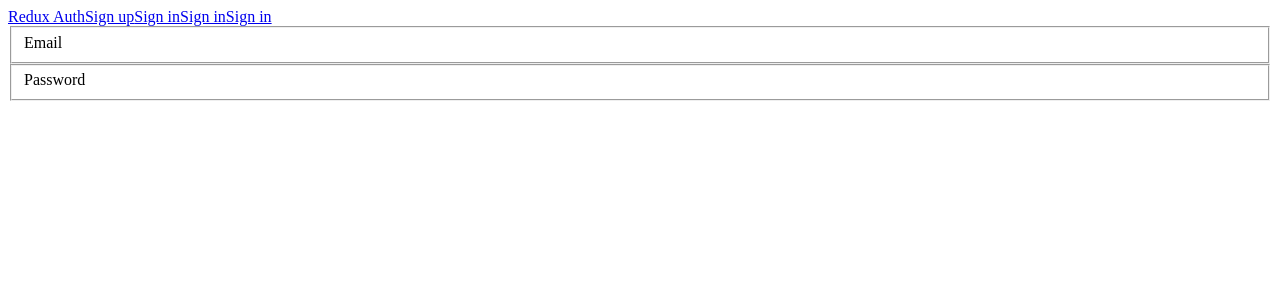
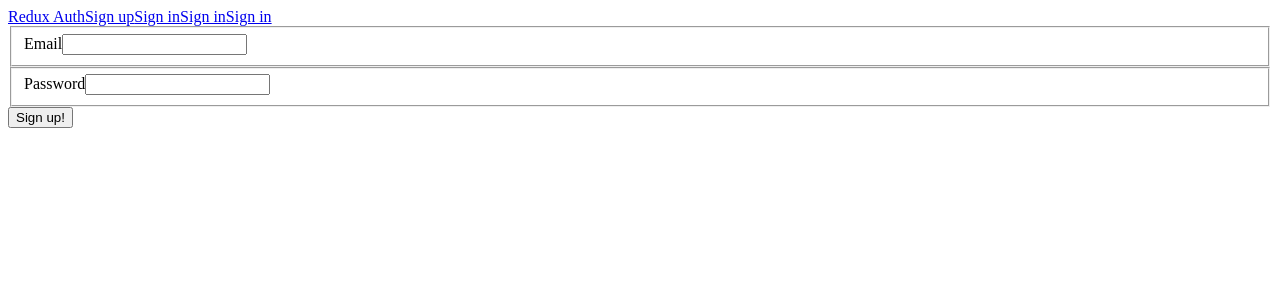
Before and after one commit to Dquez/react-redux-server-auth, a React (Create React App) app in the folder client/: page /signup in a window 1280 px wide. Shown: the top 300 px of the page. Built offline with nearby package versions, Linux system fonts and the light colour scheme.

Commit message:
action creator scaffold

```diff
--- a/client/package.json
+++ b/client/package.json
@@ -6,7 +6,7 @@
     "axios": "^0.18.0",
     "react": "^16.6.3",
     "react-dom": "^16.6.3",
-    "react-redux": "^6.0.0",
+    "react-redux": "^5.1.1",
     "react-router-dom": "^4.3.1",
     "react-scripts": "2.1.1",
     "redux": "^4.0.1",
--- /dev/null
+++ b/client/src/actions/index.js
@@ -0,0 +1,5 @@
+import {AUTH_USER} from './types';
+
+export const signup = ({email, password})=>{
+
+}
--- /dev/null
+++ b/client/src/actions/types.js
@@ -0,0 +1 @@
+export const AUTH_USER = 'AUTH_USER';
--- a/client/src/components/auth/Signup.js
+++ b/client/src/components/auth/Signup.js
@@ -1,16 +1,36 @@
 import React, {Component} from 'react';
+import {reduxForm, Field} from 'redux-form';
 
-export default class Signup extends Component{
+class Signup extends Component{
+    onSubmit = (formProps) =>{
+        console.log(formProps)
+    }
     render(){
+        const {handleSubmit} = this.props;
         return (
-            <form>
+            <form onSubmit={handleSubmit(this.onSubmit)}>
                 <fieldset>
                     <label>Email</label>
+                    <Field
+                        name='email'
+                        type='text'
+                        component='input'
+                        autoComplete='none'
+                    />
                 </fieldset>
                 <fieldset>
                     <label>Password</label>
+                    <Field
+                        name='password'
+                        type='password'
+                        component='input'
+                        autoComplete='none'
+                    />
                 </fieldset>
+                <button>Sign up!</button>
             </form>
         )
     }
 }
+
+export default reduxForm({form: 'signup'})(Signup)
--- a/client/src/index.js
+++ b/client/src/index.js
@@ -2,15 +2,20 @@ import React from 'react';
 import ReactDOM from 'react-dom';
 import { BrowserRouter as Router, Route, Switch} from "react-router-dom";
 import {Provider} from 'react-redux';
-import {createStore} from 'redux';
-
+import {createStore, applyMiddleware} from 'redux';
+import reduxThunk from 'redux-thunk';
 import reducers from './reducers';
 import App from './components/App';
 import Welcome from './components/Welcome';
 import Signup from './components/auth/Signup';
 
+const store = createStore(
+    reducers,
+    {},
+    applyMiddleware(reduxThunk)
+)
 ReactDOM.render(
-    <Provider store={createStore(reducers, {})}>
+    <Provider store={store  }>
         <Router>
             <App>
                 <Route path='/' exact component={Welcome} />
--- a/client/src/reducers/index.js
+++ b/client/src/reducers/index.js
@@ -1,6 +1,10 @@
 import {combineReducers} from 'redux';
+import {reducer as formReducer} from 'redux-form';
 import authReducer from './auth_reducer';
 
+
+
 export default combineReducers({
-    authReducer
+    authReducer,
+    form: formReducer
 })
```
Also changed, not shown: 1 other file (tests, documents, lock files or other folders).
